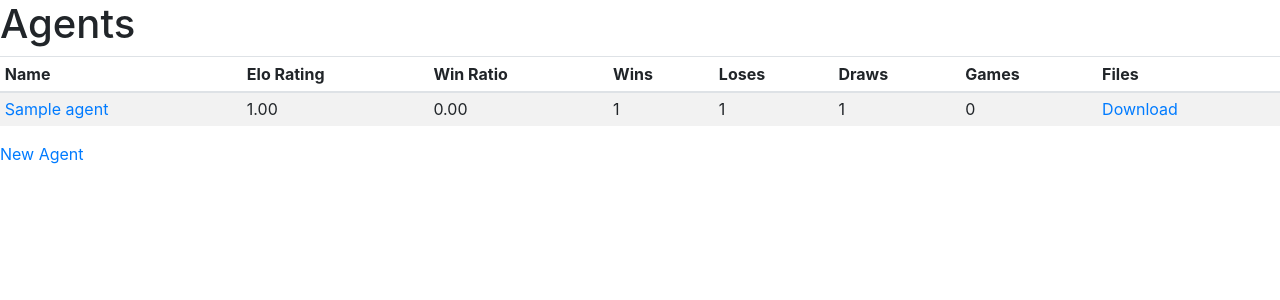
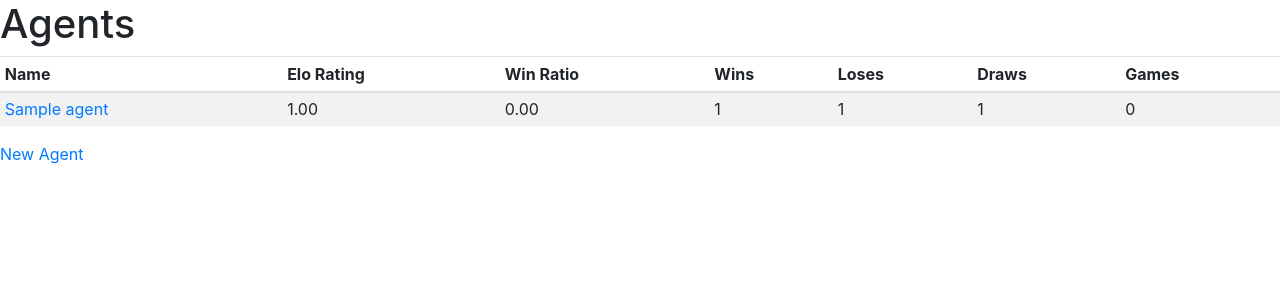
Before and after one commit to h3nnn4n/colosseum_website, a Django app: page /agents/ in a window 1280 px wide. Shown: the part 56-356 px from the top of the page. Run offline with Django 3.2, Linux system fonts and the light colour scheme; a user stored in the database is signed in; tables that the repository leaves empty hold one stand-in row (values such as "Sample post"); data that the repository does not hold is empty; parts of the project's set-up code (start-up, migrations or seed data) failed here and were passed over; some libraries are stand-ins or nearby versions.

Commit message:
Remove download link from agent index

```diff
--- a/app/templates/agents/index.html
+++ b/app/templates/agents/index.html
@@ -15,7 +15,6 @@
       <th scope="col"> Loses </th>
       <th scope="col"> Draws </th>
       <th scope="col"> Games </th>
-      <th scope="col"> Files </th>
     </thead>
     <tbody>
       {% for agent in agents %}
@@ -32,14 +31,6 @@
         <td>{{ agent.loses }}</td>
         <td>{{ agent.draws }}</td>
         <td>{{ agent.games_played }}</td>
-
-        <td>
-          {% if agent.download_url and user.is_authenticated %}
-            <a href={{ agent.download_url }}>Download</a>
-          {% else %}
-            -
-          {% endif %}
-        </td>
       </tr>
       {% endfor %}
     </tbody>
```
